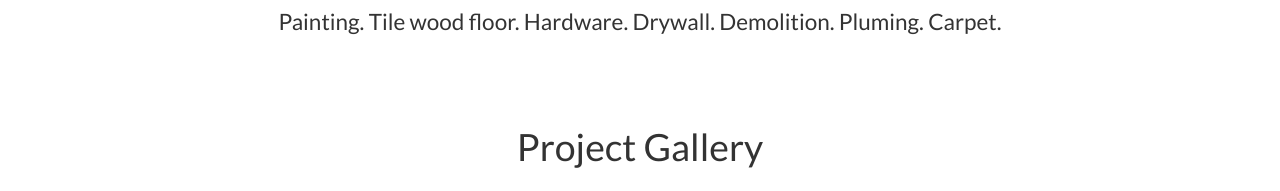
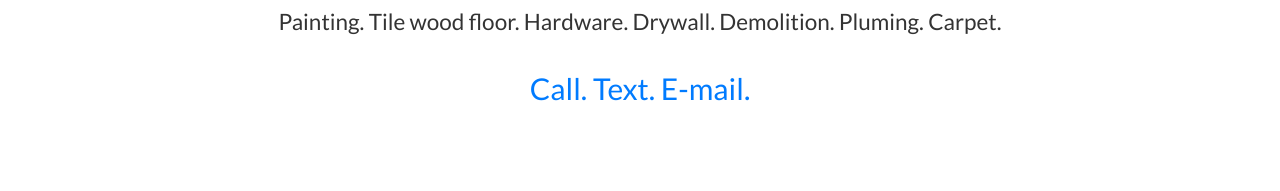
Before and after one commit to Ariel100Araya/AAAInteriors, a plain HTML site: page Alex.html in a window 1280 px wide. Shown: the part 419-610 px from the top of the page. Drawn offline with Linux system fonts and the light colour scheme; a script that the page names is missing.

Commit message:
Update Alex.html

```diff
--- a/Alex.html
+++ b/Alex.html
@@ -79,6 +79,8 @@ body, html {
 <div class="w3-center">
   <br>
     <h4>Painting. Tile wood floor. Hardware. Drywall. Demolition. Pluming. Carpet.</h4>
+    <br>
+    <h2><a href="tel:3013051177">Call.</a><a href="sms:3013051177"> Text.</a><a href="mailto:Costasanvi1973@gmail.com"> E-mail.</a></h2>
 </div>
   <br>
   <br>
```
